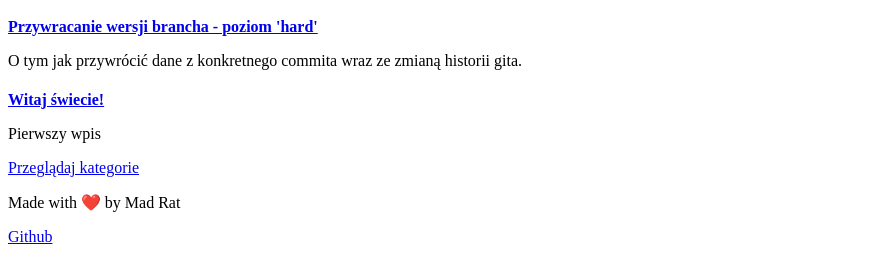
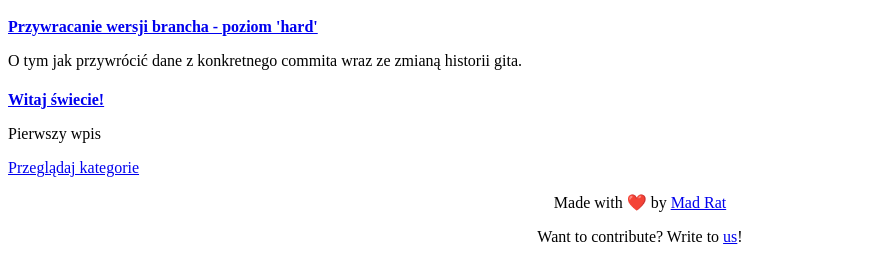
Before and after one commit to codrill/blog, a Gatsby site: page / in a window 1280 px wide. Shown: the part 88-368 px from the top of the page, without its empty margins (0-873 px from the left). Built offline with nearby package versions, Linux system fonts and the light colour scheme; Gatsby itself is replaced by a stand-in of ours; some packages are replaced by stand-ins of ours.

Commit message:
Add sass support for gatsby; add footer style module; remove unnecessary code; remove unnecessary styles (need to add normalize.sass in future); Some small additions to footer componen markup

```diff
--- a/gatsby-config.js
+++ b/gatsby-config.js
@@ -10,6 +10,7 @@ module.exports = {
     `gatsby-transformer-sharp`,
     `gatsby-plugin-sharp`,
     `gatsby-transformer-remark`,
+    'gatsby-plugin-sass',
     {
       resolve: `gatsby-source-filesystem`,
       options: {
--- a/package.json
+++ b/package.json
@@ -14,6 +14,7 @@
     "gatsby-source-filesystem": "^2.1.2",
     "gatsby-transformer-remark": "^2.6.0",
     "gatsby-transformer-sharp": "^2.2.1",
+    "gatsby-plugin-sass": "^2.1.14",
     "prop-types": "^15.7.2",
     "react": "^16.8.6",
     "react-dom": "^16.8.6",
@@ -21,6 +22,7 @@
   },
   "devDependencies": {
     "gh-pages": "^2.0.1",
+    "node-sass": "^4.12.0",
     "prettier": "^1.18.2"
   },
   "keywords": [
--- a/src/components/footer.js
+++ /dev/null
@@ -1,29 +0,0 @@
-import { graphql, Link, StaticQuery } from "gatsby"
-import React from "react"
-
-const TitleAndDescription = ({ data }) => {
-  const siteTitle = data.site.siteMetadata.title
-  const siteDescritpion = data.site.siteMetadata.description
-
-  return (
-    <header style={ {
-      textAlign: "center",
-    } }>
-      <h2>
-        <Link to="/">{ siteTitle }</Link>
-      </h2>
-      <p>{ siteDescritpion }</p>
-    </header>
-  )
-}
-
-const Footer = () => {
-  return (
-    <footer className="footer">
-      <p>Made with ❤️ by Mad Rat</p>
-      <a href="https://github.com/mad-rat" title="Mad Rat Github">Github</a>
-    </footer>
-  )
-}
-
-export default Footer
--- /dev/null
+++ b/src/components/footer/footer.js
@@ -0,0 +1,13 @@
+import React from "react"
+import footerStyles from "./footer.module.sass"
+
+const Footer = () => {
+  return (
+    <footer className={footerStyles.footer}>
+      <p>Made with ❤️ by <a href="https://github.com/mad-rat" title="Mad Rat Github">Mad Rat</a> </p>
+      <p>Want to contribute? Write to <a href="mailto:kontakt@skrzepij.pl" title="Mad Rat e-mail">us</a>!</p>
+    </footer>
+  )
+}
+
+export default Footer
--- /dev/null
+++ b/src/components/footer/footer.module.sass
@@ -0,0 +1,2 @@
+.footer
+  text-align: center
--- a/src/components/layout.js
+++ b/src/components/layout.js
@@ -9,8 +9,8 @@ import React from "react"
 import PropTypes from "prop-types"
 import { graphql, useStaticQuery } from "gatsby"
 
-import Header from "./header"
-import "./layout.css"
+import Header from "./header/header"
+import "./layout.sass"
 
 const Layout = ({ children }) => {
   const data = useStaticQuery(graphql`
--- /dev/null
+++ b/src/components/layout.sass
@@ -0,0 +1,9 @@
+html
+  font-family: sans-serif
+  -ms-text-size-adjust: 100%
+  -webkit-text-size-adjust: 100%
+
+body
+  margin: 0
+  -webkit-font-smoothing: antialiased
+  -moz-osx-font-smoothing: grayscale
--- a/src/pages/index.js
+++ b/src/pages/index.js
@@ -1,9 +1,9 @@
 import React from "react"
 import SEO from "../components/seo"
-import Header from "../components/header"
+import Header from "../components/header/header"
 import { graphql } from "gatsby"
 import { Link } from "@reach/router"
-import Footer from "../components/footer"
+import Footer from "../components/footer/footer"
 
 // TODO: Implement properly Layout component
 // https://trello.com/c/ZN2twpaz
--- a/src/templates/blogPost.js
+++ b/src/templates/blogPost.js
@@ -1,6 +1,6 @@
 import React from "react"
 import { graphql, Link } from "gatsby"
-import Header from "../components/header"
+import Header from "../components/header/header"
 
 
 const Template = ({ data, pageContext }) => {
```
Also changed, not shown: src/components/header/header.js (renamed from src/components/header.js), src/components/layout.css (deleted), 1 other file.
